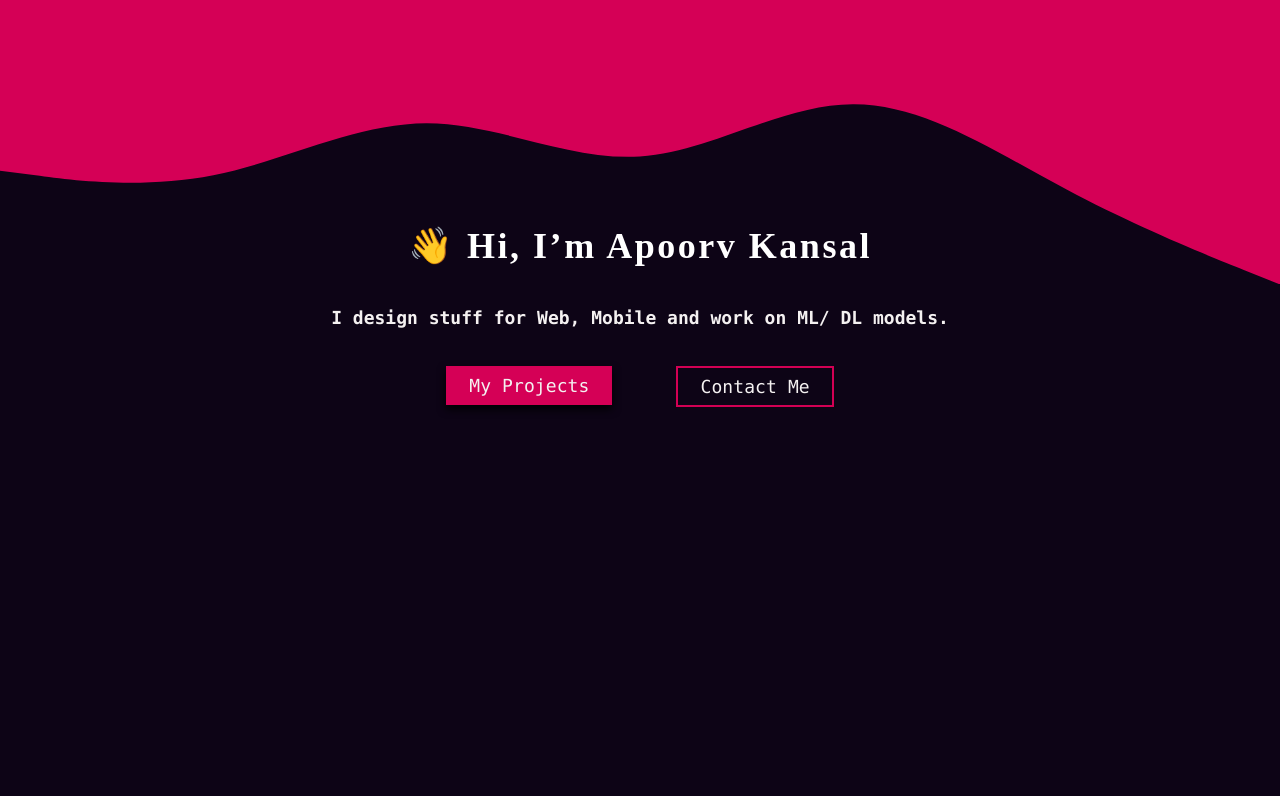
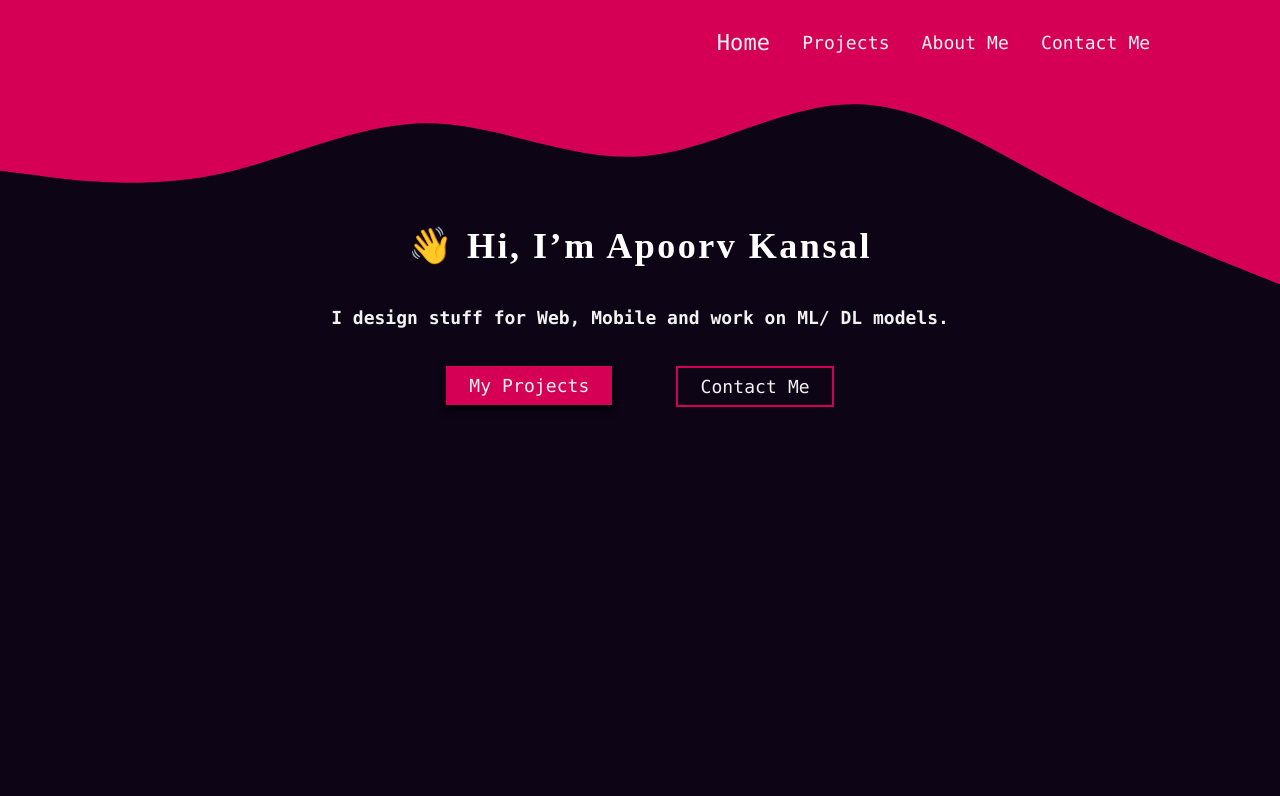
Before and after one commit to uragirii/The-Website, a React (Create React App) app: page / in a window 1280 px wide. Shown: the top 796 px of the page. Built offline with nearby package versions, Linux system fonts and the light colour scheme; a web font is replaced by a local one.

Commit message:
🏓Added Navbar

```diff
--- a/package.json
+++ b/package.json
@@ -12,6 +12,7 @@
     "gsap": "^3.5.0",
     "react": "^16.13.1",
     "react-dom": "^16.13.1",
+    "react-responsive": "^8.1.0",
     "react-router-dom": "^5.2.0",
     "react-scripts": "3.4.1",
     "react-tooltip": "^4.2.9",
--- a/src/ContactMe.js
+++ b/src/ContactMe.js
@@ -1,6 +1,6 @@
 import React, {useState} from 'react';
 import './App.css';
-import { Heading, Button, Para, TextInput, TextArea, Loader } from "./components/index";
+import { Heading, Button, Para, TextInput, TextArea, Loader, NavBar } from "./components/index";
 
 
 const styles = {
@@ -44,7 +44,7 @@ function ContactMe() {
       .then(res=>{
         if(res.status!==200){
           console.log("No status")
-          throw 'Err'
+          new Error({ code : 403 });
         }
         return res.json()})
         .then(res=>{
@@ -142,6 +142,9 @@ function ContactMe() {
   return (
     <div className="Contact">
     <div style={styles.section}>
+    <div style={{position:"absolute", right:0, top: "4%", paddingRight:"4%"}}>
+      <NavBar current="CONTACT" />
+    </div>
       <div style={{display:'flex'}}>
       <svg width="300" height="100vh" viewBox="0 0 378 1024" fill="none" xmlns="http://www.w3.org/2000/svg" preserveAspectRatio="none">
         <path d="M158.808 229.676C150.155 175.967 192.911 0 192.911 0H0V1024H365.463C365.463 1024 391.422 998.559 365.463 942.023C339.504 885.488 247.374 776.657 231.595 718.001C215.816 659.346 263.662 501.046 247.374 447.337C231.086 393.629 167.461 283.384 158.808 229.676Z" fill="#FF0066" fill-opacity="0.99" stroke="#FF0066"/>
--- a/src/Home.js
+++ b/src/Home.js
@@ -1,6 +1,6 @@
 import React, {useRef} from 'react';
 // import './App.css';
-import { Heading, Button, Para } from "./components/index";
+import { Heading, Button, Para, NavBar } from "./components/index";
 
 import AboutMeBlob from './assests/AboutMe_Blob.png'
 import StackBlob from './assests/Stack_Blob.png'
@@ -120,6 +120,9 @@ function Home() {
         <div style={styles.section} ref = {section1}>
         <div>
         <div style={{backgroundColor:colors.secondary.background}}>
+          <div style={{position:"absolute", right:0, top: "4%", paddingRight:"4%"}}>
+            <NavBar current="HOME" />
+          </div>
         <svg xmlns="http://www.w3.org/2000/svg" viewBox="0 0 1440 320" style={{display:"block"}}><path fill={colors.primary.background} fill-opacity="1" d="M0,192L40,197.3C80,203,160,213,240,197.3C320,181,400,139,480,138.7C560,139,640,181,720,176C800,171,880,117,960,117.3C1040,117,1120,171,1200,213.3C1280,256,1360,288,1400,304L1440,320L1440,320L1400,320C1360,320,1280,320,1200,320C1120,320,1040,320,960,320C880,320,800,320,720,320C640,320,560,320,480,320C400,320,320,320,240,320C160,320,80,320,40,320L0,320Z"></path></svg>
         </div>
           <div style={styles.heading} className="fadeIn">
@@ -146,7 +149,7 @@ function Home() {
           </div>
         </div>
         </div>
-        <div style={styles.section} ref = {section2}>
+        <div style={styles.section} ref = {section2} id= "about">
         <div style = {{ paddingLeft:"10%", zIndex:2, height:"100%"}}>
           <div style= {{ display:'flex', height:"100%"}}>
             <div style= {{ flex: 4, paddingTop:"5%"}}>
--- a/src/Projects.js
+++ b/src/Projects.js
@@ -2,6 +2,7 @@ import React from 'react'
 import iete from "./assests/IETE.png"
 import colors from "./colors"
 import projectsDetails from './projectsDetails'
+import { NavBar } from "./components/index";
 
 import ProjectCrousel from "./components/ProjectCrousel"
 
@@ -45,6 +46,9 @@ function Projects() {
     return (
         <div>
           <div style={styles.section}>
+          <div style={{position:"absolute", right:0, top: "4%", paddingRight:"4%"}}>
+            <NavBar current="PROJECTS" />
+          </div>
       <div style={{backgroundColor:colors.secondary.background, }}>
         <svg xmlns="http://www.w3.org/2000/svg" viewBox="0 0 1440 310" style={{display:"block"}}>
         <path fill={colors.primary.background} fill-opacity="1" d="M0,32L30,26.7C60,21,120,11,180,21.3C240,32,300,64,360,80C420,96,480,96,540,106.7C600,117,660,139,720,160C780,181,840,203,900,213.3C960,224,1020,224,1080,218.7C1140,213,1200,203,1260,176C1320,149,1380,107,1410,85.3L1440,64L1440,320L1410,320C1380,320,1320,320,1260,320C1200,320,1140,320,1080,320C1020,320,960,320,900,320C840,320,780,320,720,320C660,320,600,320,540,320C480,320,420,320,360,320C300,320,240,320,180,320C120,320,60,320,30,320L0,320Z"></path>
--- a/src/Unsubscribe.js
+++ b/src/Unsubscribe.js
@@ -50,7 +50,7 @@ function Unsubscribe(props) {
     .then(res=>{
       if(res.status!==200){
         console.log("No status")
-        throw 'Err'
+        new Error({ code : 403});
       }
       return res.json()
     })
--- /dev/null
+++ b/src/components/NavBar.js
@@ -0,0 +1,54 @@
+import React from 'react'
+import colors from '../colors'
+const styles = {
+    text:{
+        "fontFamily": "Consolas",
+        "fontStyle": "normal",
+        "fontWeight": "normal",
+        "fontSize": "18px",
+        "lineHeight": "21px",
+        "letterSpacing": "0.005em",
+        "paddingRight" : "2rem",
+        "display" : "flex",
+        "width" : "auto",
+        "color":colors.secondary.text,
+        "textDecoration" :"none",
+        "whiteSpace" : "no-wrap"
+      },
+    textHighlight : {
+        "fontFamily": "Consolas",
+        "fontStyle": "bold",
+        "fontWeight": "normal",
+        "fontSize": "22px",
+        "lineHeight": "21px",
+        "letterSpacing": "0.005em",
+        "paddingRight" : "2rem",
+        "display" : "flex",
+        "width" : "auto",
+        "color":colors.secondary.text,
+        "textDecoration" :"none",
+        "whiteSpace" : "no-wrap"
+      }
+}
+
+const getStyles = (current, match)=>{
+    if (current === match){
+        return styles.textHighlight
+    }
+    else{
+        return styles.text
+    }
+}
+
+function NavBar({current}) {
+    return (
+        <div style={{display:"flex", justifyContent:"center", alignItems:"center", marginRight:"20%", whiteSpace:"nowrap"}}>
+            <a style={getStyles(current,"HOME")} href = "/">Home</a>
+            <a style={getStyles(current, "PROJECTS")} href = "projects">Projects</a>
+            <a style={getStyles(current,"ABOUT")} href = "/#about">About Me</a>
+            <a style={getStyles(current, "CONTACT")} href = "/contact">Contact Me</a>
+        </div>
+    )
+}
+
+export default NavBar
--- a/src/components/index.js
+++ b/src/components/index.js
@@ -5,7 +5,8 @@ import TextInput from './TextInput'
 import TextArea from './TextArea'
 import ProjectsBar from './ProjectsBar'
 import Loader from './Loader'
+import NavBar from './NavBar'
 
 export {
-    Button, Heading, Para, TextInput,TextArea, ProjectsBar, Loader
+    Button, Heading, Para, TextInput,TextArea, ProjectsBar, Loader, NavBar
 }
```
Also changed, not shown: 1 other file (tests, documents, lock files or other folders).
